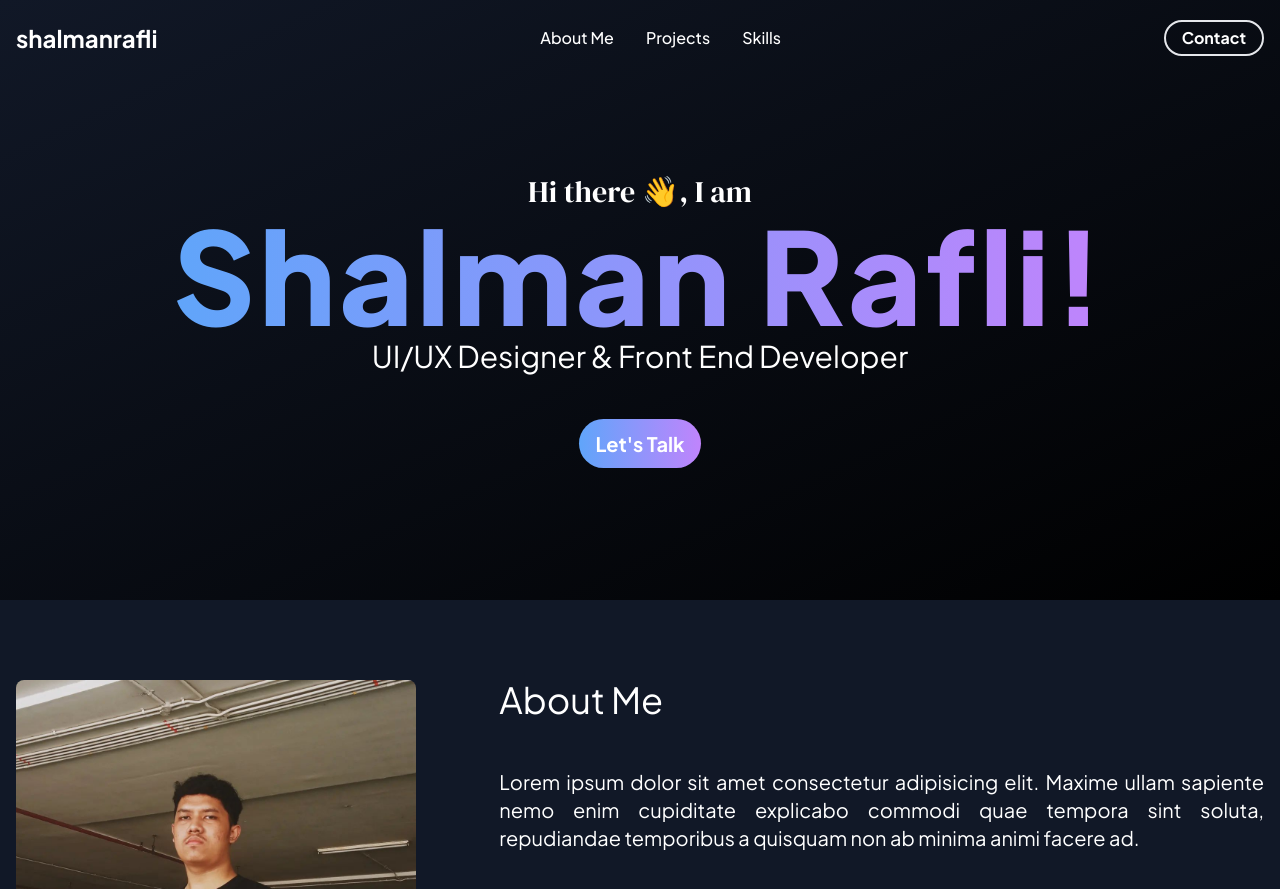
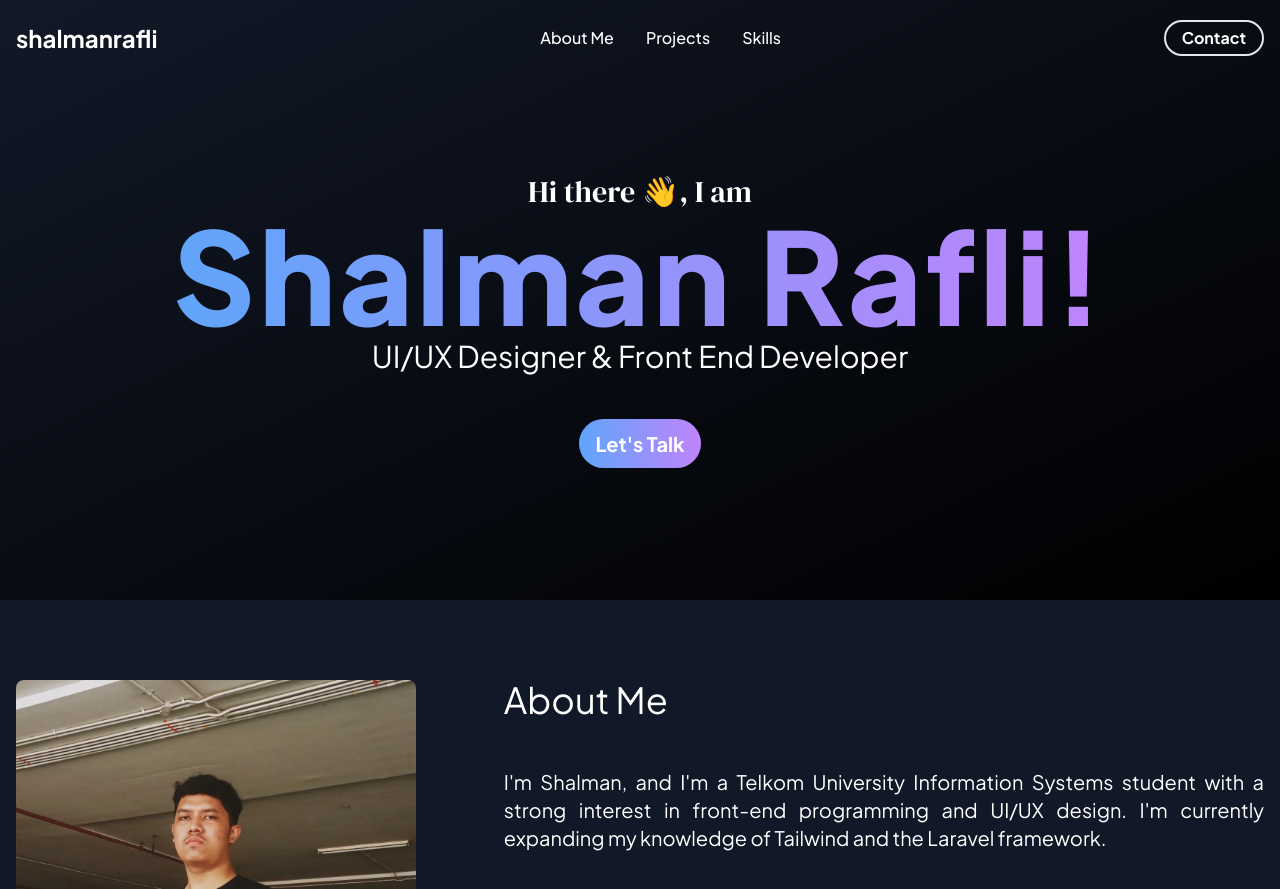
Before and after one commit to shalmanrafli30/portofolio, a website: page index.html in a window 1280 px wide. Shown: the top 889 px of the page. Drawn offline with nearby package versions, Linux system fonts and the light colour scheme.

Commit message:
summary3

```diff
--- a/index.html
+++ b/index.html
@@ -74,7 +74,7 @@
                     <!-- END FOTO -->
                     <div class="flex flex-col md:space-y-10 lg:space-y-10">
                         <h3 class="text-center md:text-left md:text-4xl lg:text-4xl text-3xl text-white mb-2">About Me</h3>
-                        <p class="text-justify text-white mb-10 md:mb-3 md:h-auto md:text-xl lg:text-xl">Lorem ipsum dolor sit amet consectetur adipisicing elit. Maxime ullam sapiente nemo enim cupiditate explicabo commodi quae tempora sint soluta, repudiandae temporibus a quisquam non ab minima animi facere ad.</p>
+                        <p class="text-justify text-white mb-10 md:mb-3 md:h-auto md:text-xl lg:text-xl">I'm Shalman, and I'm a Telkom University Information Systems student with a strong interest in front-end programming and UI/UX design. I'm currently expanding my knowledge of Tailwind and the Laravel framework.</p>
                         <!-- SOCMED -->
                         <div class="w-full justify-center items-center flex flex-col md:items-start">
                             <h3 class="text-white font-semibold pb-4 md:text-xl lg:text-2xl">Lets Connect!</h3>
```
